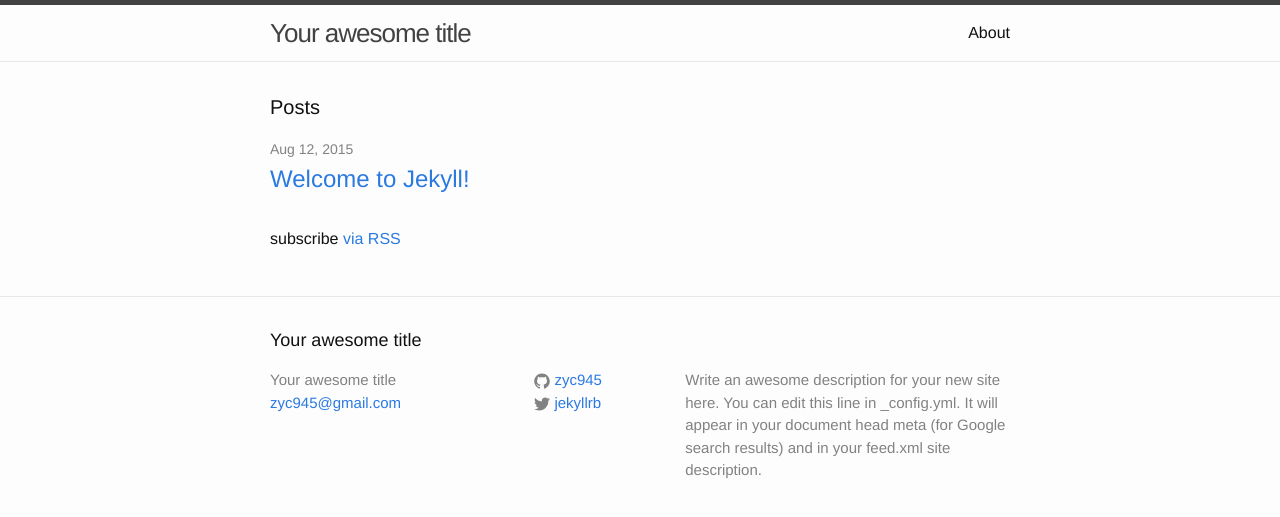
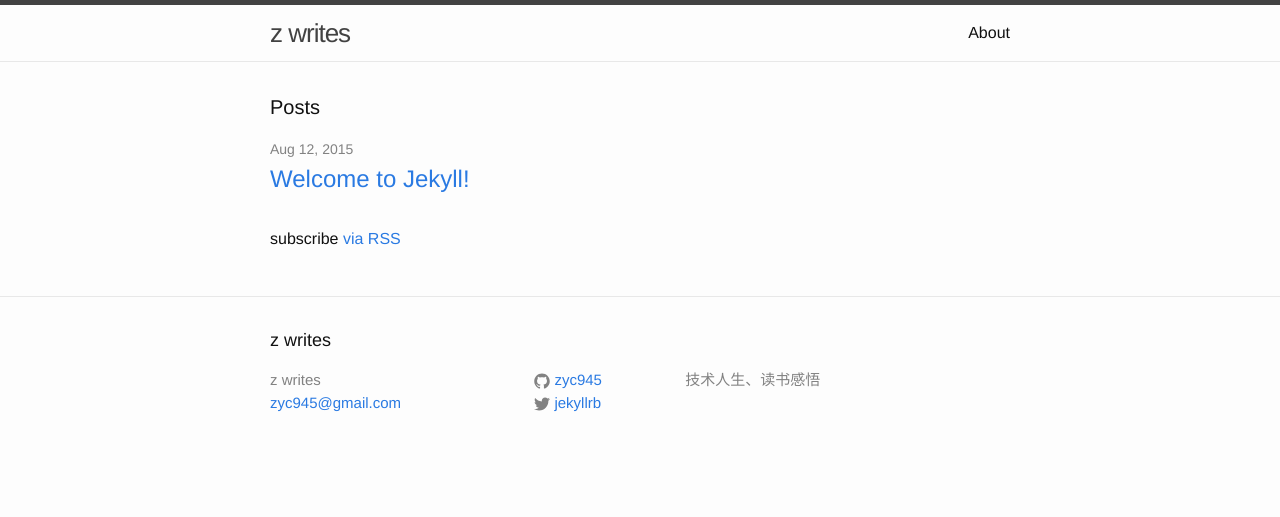
Before and after one commit to zyc945/zyc945.github.io, a Jekyll site: the page built from index.html, in a window 1280 px wide. Shown: the top 517 px of the page. Built offline with Jekyll 4.4.1, drawn with Linux system fonts in a browser that asks for light colours.

Commit message:
修改标题语

```diff
--- a/_config.yml
+++ b/_config.yml
@@ -1,11 +1,9 @@
 # Site settings
-title: Your awesome title
+title: z writes
 email: zyc945@gmail.com
 description: > # this means to ignore newlines until "baseurl:"
-  Write an awesome description for your new site here. You can edit this
-  line in _config.yml. It will appear in your document head meta (for
-  Google search results) and in your feed.xml site description.
-baseurl: "" # the subpath of your site, e.g. /blog/
+  技术人生、读书感悟
+baseurl: "/blog/" # the subpath of your site, e.g. /blog/
 url: "http://yourdomain.com" # the base hostname & protocol for your site
 twitter_username: jekyllrb
 github_username:  zyc945
```
